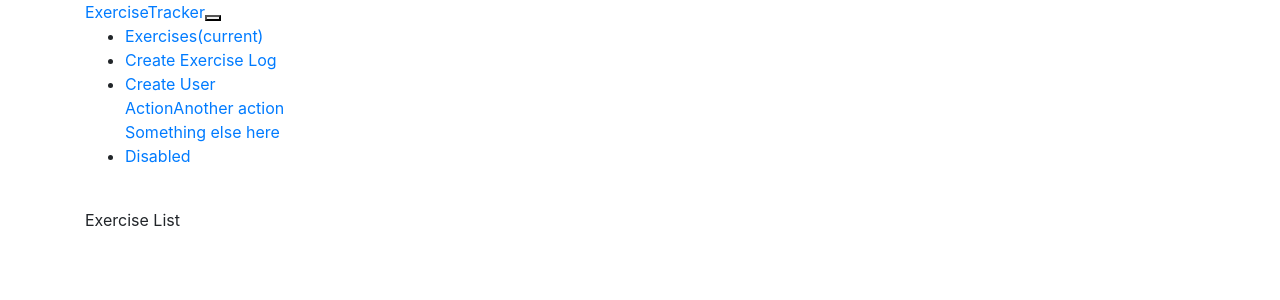
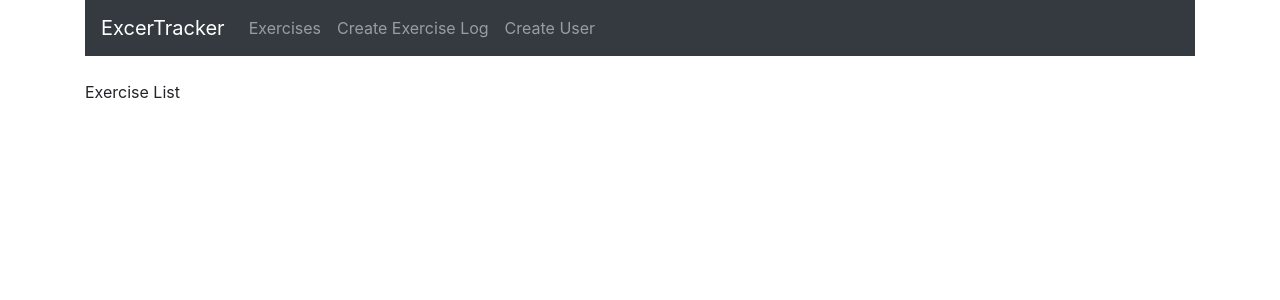
Before and after one commit to sandipan898/exercise-tracker, a React (Create React App) app in the folder frontend/: page / in a window 1280 px wide. Shown: the top 300 px of the page. Built offline with nearby package versions, Linux system fonts and the light colour scheme.

Commit message:
updating nav component

```diff
--- a/frontend/src/App.js
+++ b/frontend/src/App.js
@@ -1,5 +1,5 @@
 import React from 'react';
-import "bootstrap/dist/css/bootstrap.min.css";
+import 'bootstrap/dist/css/bootstrap.min.css';
 import { BrowserRouter as Router, Route} from "react-router-dom";
 
 import Navbar from "./components/navbar.component"
--- a/frontend/src/components/navbar.component.js
+++ b/frontend/src/components/navbar.component.js
@@ -1,41 +1,26 @@
+import React, { Component } from 'react';
 import { Link } from 'react-router-dom';
 
-import React, { Component } from "react"
+export default class Navbar extends Component {
 
-export default class Navbar extends Component {
   render() {
     return (
-            <nav classname="navbar navbar-expand-lg navbar-light bg-light">
-                <Link classname="navbar-brand" href="#">ExerciseTracker</Link>
-                <button classname="navbar-toggler" type="button" data-toggle="collapse" data-target="#navbarSupportedContent" aria-controls="navbarSupportedContent" aria-expanded="false" aria-label="Toggle navigation">
-                    <span classname="navbar-toggler-icon"></span>
-                </button>
-
-                <div classname="collapse navbar-collapse" id="navbarSupportedContent">
-                    <ul classname="navbar-nav mr-auto">
-                    <li classname="nav-item active">
-                        <Link classname="nav-link" href="#">Exercises<span classname="sr-only">(current)</span></Link>
+      <nav className="navbar navbar-dark bg-dark navbar-expand-lg">
+        <Link to="/" className="navbar-brand">ExcerTracker</Link>
+        <div className="collpase navbar-collapse">
+        <ul className="navbar-nav mr-auto">
+          <li className="navbar-item">
+          <Link to="/" className="nav-link">Exercises</Link>
           </li>
-                    <li classname="nav-item">
-                        <Link classname="nav-link" href="#">Create Exercise Log</Link>
+          <li className="navbar-item">
+          <Link to="/create" className="nav-link">Create Exercise Log</Link>
           </li>
-                    <li classname="nav-item dropdown">
-                        <Link classname="nav-link dropdown-toggle" href="#" id="navbarDropdown" role="button" data-toggle="dropdown" aria-haspopup="true" aria-expanded="false">
-                        Create User
-                        </Link>
-                        <div classname="dropdown-menu" aria-labelledby="navbarDropdown">
-                            <Link classname="dropdown-item" href="#">Action</Link>
-                            <Link classname="dropdown-item" href="#">Another action</Link>
-                            <div classname="dropdown-divider"></div>
-                            <Link classname="dropdown-item" href="#">Something else here</Link>
-                        </div>
-                    </li>
-                    <li classname="nav-item">
-                        <Link classname="nav-link disabled" href="#" tabindex="-1" aria-disabled="true">Disabled</Link>
+          <li className="navbar-item">
+          <Link to="/users" className="nav-link">Create User</Link>
           </li>
         </ul>
         </div>
       </nav>
-        )
+    );
   }
 }
```
Lines whose indentation alone changed are shown as unchanged.
